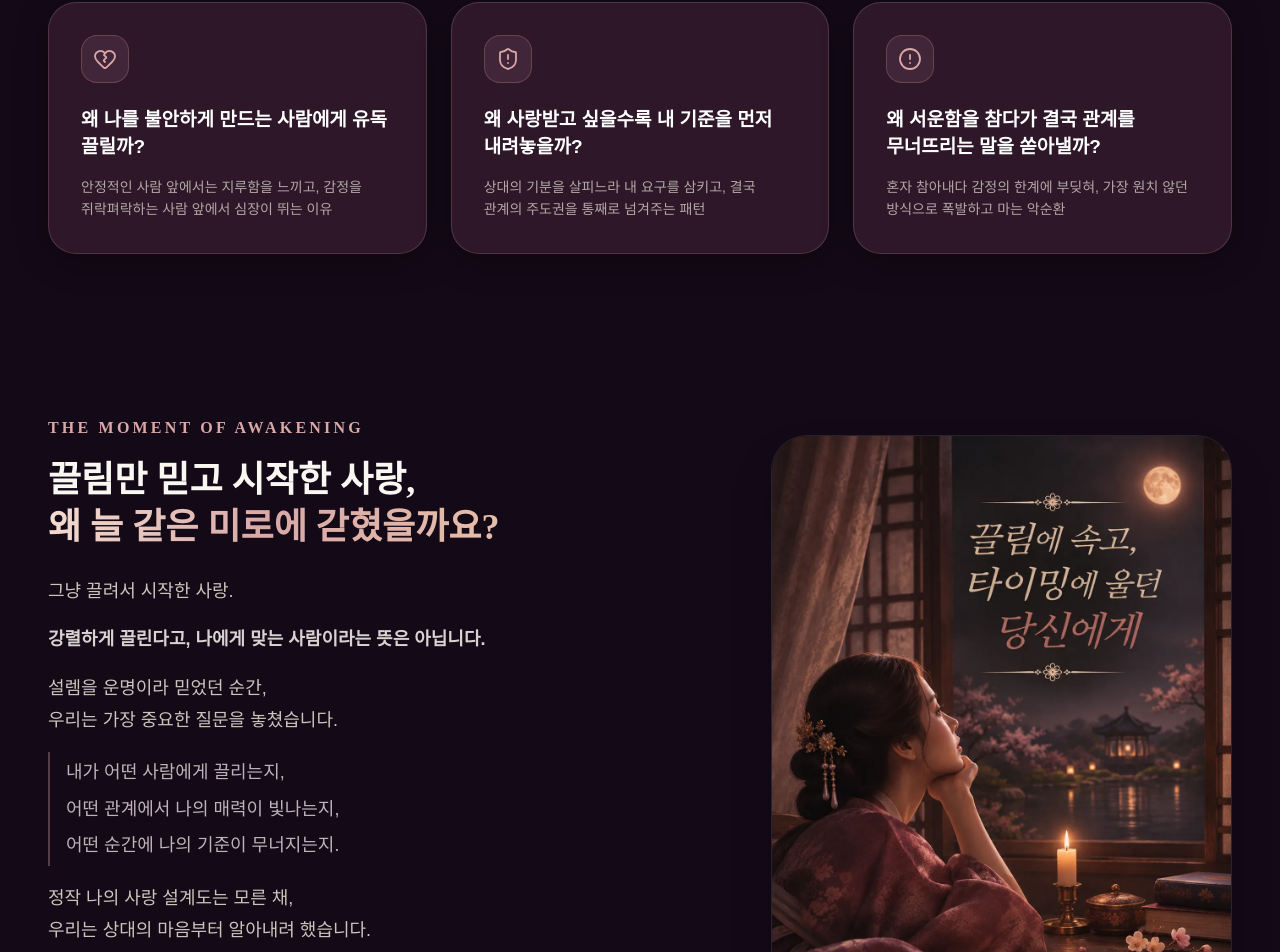
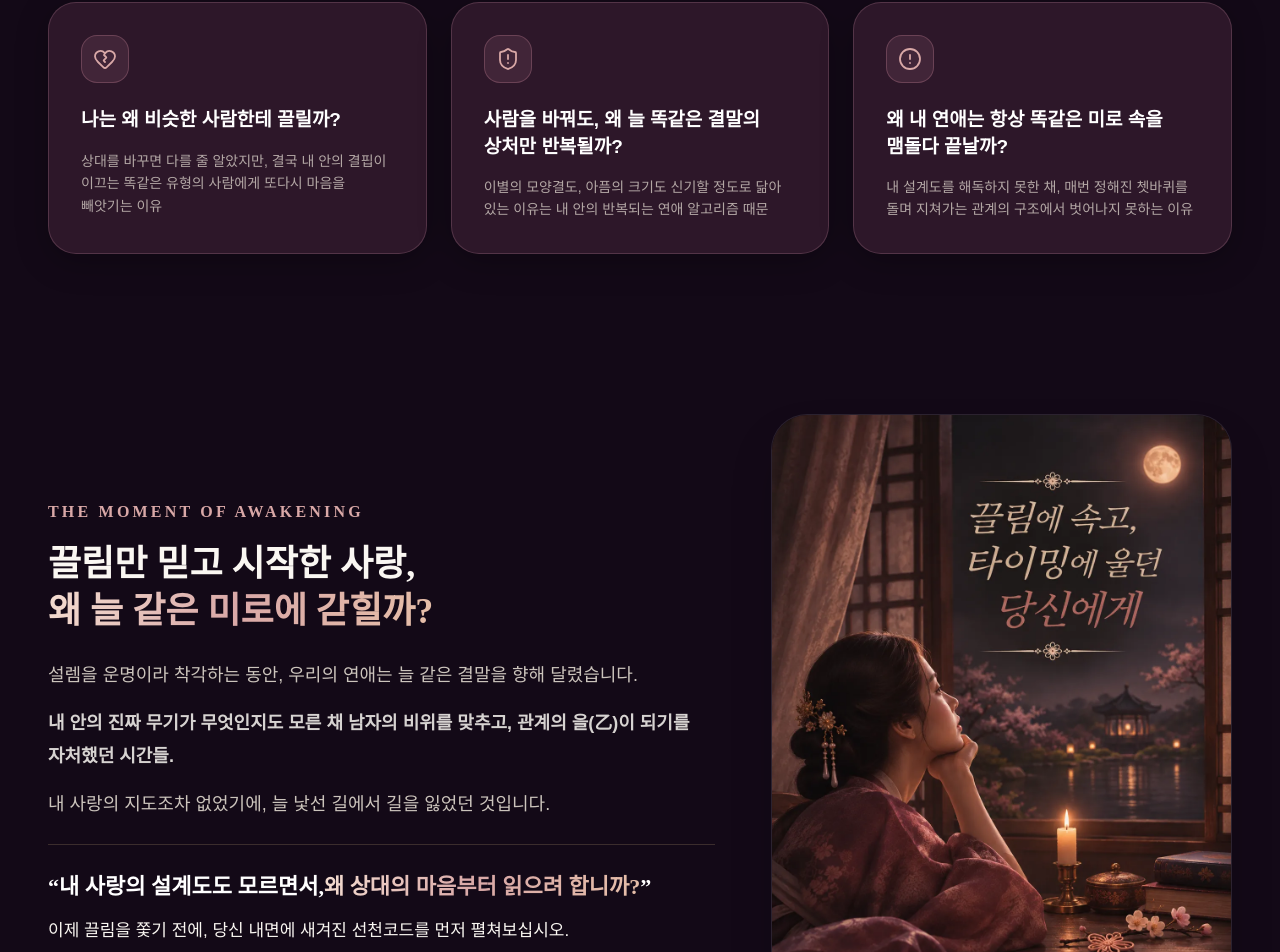
Before and after one commit to woolbo100/buzasun, a Next.js app: page /reports/baekdohwa-report in a window 1280 px wide. Shown: the part 4823-5775 px from the top of the page. Built offline with nearby package versions, Linux system fonts and the light colour scheme; no server answers; the database is empty.

Commit message:
feat: 연애 리포트 공감 질문 카드 및 스토리텔링 카피 문구 개선

```diff
--- a/app/reports/baekdohwa-report/page.tsx
+++ b/app/reports/baekdohwa-report/page.tsx
@@ -280,30 +280,20 @@ export default function BaekdohwaReportPage() {
                       </span>
                       <h2 className="text-2xl md:text-[34px] lg:text-[36px] font-elegant font-bold mb-6 leading-[1.3] break-keep">
                         <span className="text-[#FAF7F2]">끌림만 믿고 시작한 사랑,</span><br />
-                        <span className="gradient-text-love">왜 늘 같은 미로에 갇혔을까요?</span>
+                        <span className="gradient-text-love">왜 늘 같은 미로에 갇힐까?</span>
                       </h2>
                     </div>
 
                     {/* 본문 서사 */}
                     <div className="space-y-4 text-[17px] md:text-[18px] text-[#EDE6DA] opacity-85 font-light leading-[1.8] break-keep">
                       <p>
-                        그냥 끌려서 시작한 사랑.
+                        설렘을 운명이라 착각하는 동안, 우리의 연애는 늘 같은 결말을 향해 달렸습니다.
                       </p>
                       <p className="text-[#FAF7F2] font-semibold">
-                        강렬하게 끌린다고, 나에게 맞는 사람이라는 뜻은 아닙니다.
+                        내 안의 진짜 무기가 무엇인지도 모른 채 남자의 비위를 맞추고, 관계의 을(乙)이 되기를 자처했던 시간들.
                       </p>
                       <p>
-                        설렘을 운명이라 믿었던 순간,<br />
-                        우리는 가장 중요한 질문을 놓쳤습니다.
-                      </p>
-                      <div className="pl-4 border-l-2 border-[#D9A8A7]/40 py-1 space-y-1 text-[#F3E5E9]/90">
-                        <p>내가 어떤 사람에게 끌리는지,</p>
-                        <p>어떤 관계에서 나의 매력이 빛나는지,</p>
-                        <p>어떤 순간에 나의 기준이 무너지는지.</p>
-                      </div>
-                      <p>
-                        정작 나의 사랑 설계도는 모른 채,<br />
-                        우리는 상대의 마음부터 알아내려 했습니다.
+                        내 사랑의 지도조차 없었기에, 늘 낯선 길에서 길을 잃었던 것입니다.
                       </p>
                     </div>
 
@@ -311,10 +301,10 @@ export default function BaekdohwaReportPage() {
                     <div className="pt-6 border-t border-[#B49A70]/25 mt-6 space-y-2">
                       <p className="font-elegant font-bold text-[19px] md:text-[22px] leading-[1.6] break-keep text-white">
                         &ldquo;내 사랑의 설계도도 모르면서,<br className="sm:hidden" />
-                        <span className="gradient-text-love"> 왜 상대의 마음부터 읽습니까?</span>&rdquo;
+                        <span className="gradient-text-love"> 왜 상대의 마음부터 읽으려 합니까?</span>&rdquo;
                       </p>
                       <p className="text-[#FAF7F2] font-medium text-[16px] md:text-[17px] leading-relaxed break-keep pt-1">
-                        이제는 끌림을 따라가기 전에, 나의 선천코드부터 읽어야 할 차례입니다.
+                        이제 끌림을 쫓기 전에, 당신 내면에 새겨진 선천코드를 먼저 펼쳐보십시오.
                       </p>
                     </div>
                   </div>
--- a/components/reports/baekdohwa-report/LoveCoreDifferentiation.tsx
+++ b/components/reports/baekdohwa-report/LoveCoreDifferentiation.tsx
@@ -8,18 +8,18 @@ export default function LoveCoreDifferentiation() {
   const painQuestions = [
     {
       icon: HeartCrack,
-      question: "왜 나를 불안하게 만드는 사람에게 유독 끌릴까?",
-      desc: "안정적인 사람 앞에서는 지루함을 느끼고, 감정을 쥐락펴락하는 사람 앞에서 심장이 뛰는 이유"
+      question: "나는 왜 비슷한 사람한테 끌릴까?",
+      desc: "상대를 바꾸면 다를 줄 알았지만, 결국 내 안의 결핍이 이끄는 똑같은 유형의 사람에게 또다시 마음을 빼앗기는 이유"
     },
     {
       icon: ShieldAlert,
-      question: "왜 사랑받고 싶을수록 내 기준을 먼저 내려놓을까?",
-      desc: "상대의 기분을 살피느라 내 요구를 삼키고, 결국 관계의 주도권을 통째로 넘겨주는 패턴"
+      question: "사람을 바꿔도, 왜 늘 똑같은 결말의 상처만 반복될까?",
+      desc: "이별의 모양결도, 아픔의 크기도 신기할 정도로 닮아 있는 이유는 내 안의 반복되는 연애 알고리즘 때문"
     },
     {
       icon: AlertCircle,
-      question: "왜 서운함을 참다가 결국 관계를 무너뜨리는 말을 쏟아낼까?",
-      desc: "혼자 참아내다 감정의 한계에 부딪혀, 가장 원치 않던 방식으로 폭발하고 마는 악순환"
+      question: "왜 내 연애는 항상 똑같은 미로 속을 맴돌다 끝날까?",
+      desc: "내 설계도를 해독하지 못한 채, 매번 정해진 쳇바퀴를 돌며 지쳐가는 관계의 구조에서 벗어나지 못하는 이유"
     }
   ]
 
```
